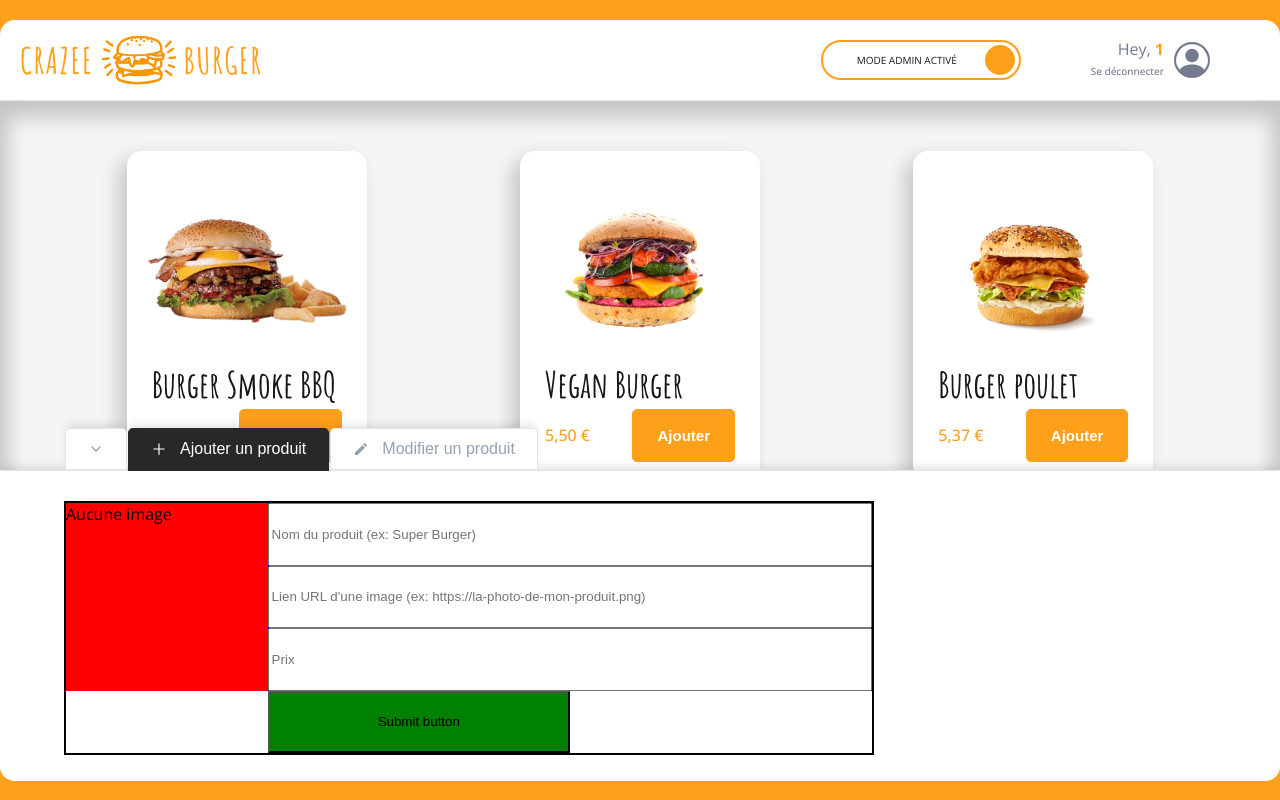
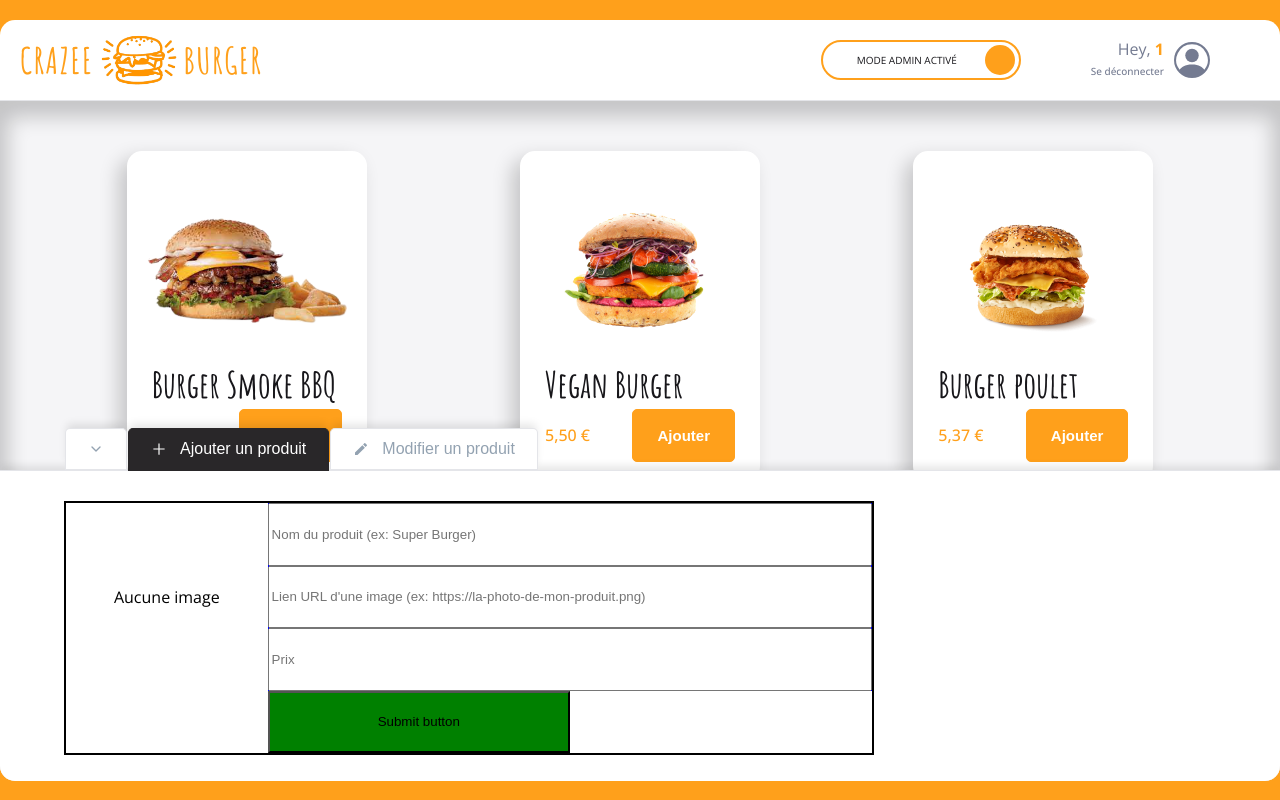
Before and after one commit to ImadeusF/crazee-burger, a React (Vite) app: page /order/1 in a window 1280 px wide. Built offline with nearby package versions, Linux system fonts and the light colour scheme.

Commit message:
✨ F08: ADMIN > AddForm > Add image preview

```diff
--- a/src/components/pages/order/Main/Admin/AdminPanel/AddForm.jsx
+++ b/src/components/pages/order/Main/Admin/AdminPanel/AddForm.jsx
@@ -18,20 +18,26 @@
   const handleSubmit = (e) => {
     e.preventDefault();
 
-    const newProductToAdd={
+    const newProductToAdd = {
       ...newProduct,
-    id: crypto.randomUUID(),
-  }
+      id: crypto.randomUUID(),
+    };
     handleAdd(newProductToAdd);
   };
 
   const handleChange = (e) => {
-    setNewProduct({...newProduct, [e.target.name]: e.target.value});
-  }
+    setNewProduct({ ...newProduct, [e.target.name]: e.target.value });
+  };
 
   return (
     <AddFormStyled onSubmit={handleSubmit}>
-      <div className="image-preview">Aucune image</div>
+      <div className="image-preview">
+        {newProduct.imageSource ? (
+          <img src={newProduct.imageSource} alt={newProduct.title} />
+        ) : (
+          <div>Aucune image</div>
+        )}
+      </div>
       <div className="input-fields">
         <input
           name="title"
@@ -48,7 +54,7 @@
           onChange={handleChange}
         />
         <input
-          name = "price"
+          name="price"
           value={newProduct.price ? newProduct.price : ""}
           type="text"
           placeholder="Prix"
@@ -76,7 +82,16 @@
 
   .image-preview {
     grid-area: image-preview;
-    background: red;
+
+    display: flex;
+    justify-content: center;
+    align-items: center;
+    img {
+      width: 100%;
+      height:100%;
+      object-fit: contain;
+      object-position: center;
+    }
   }
 
   .input-fields {
```
